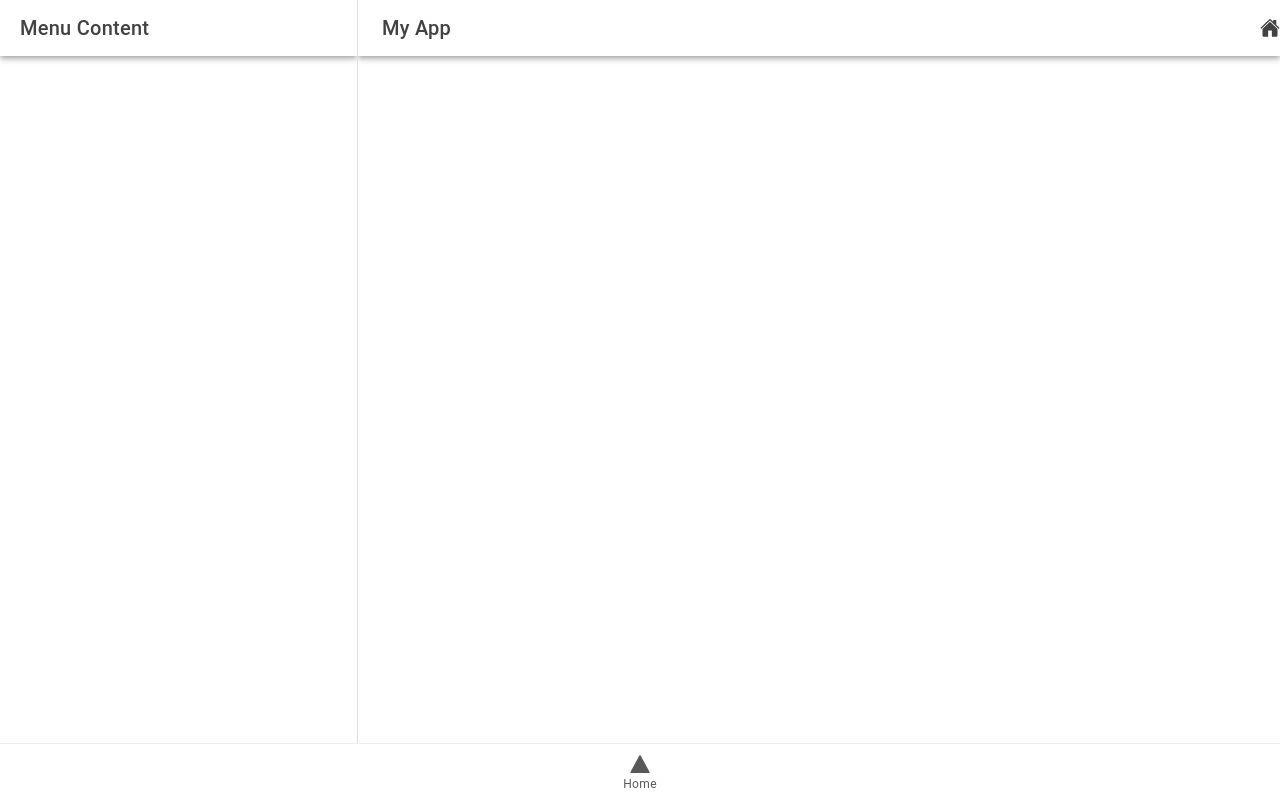
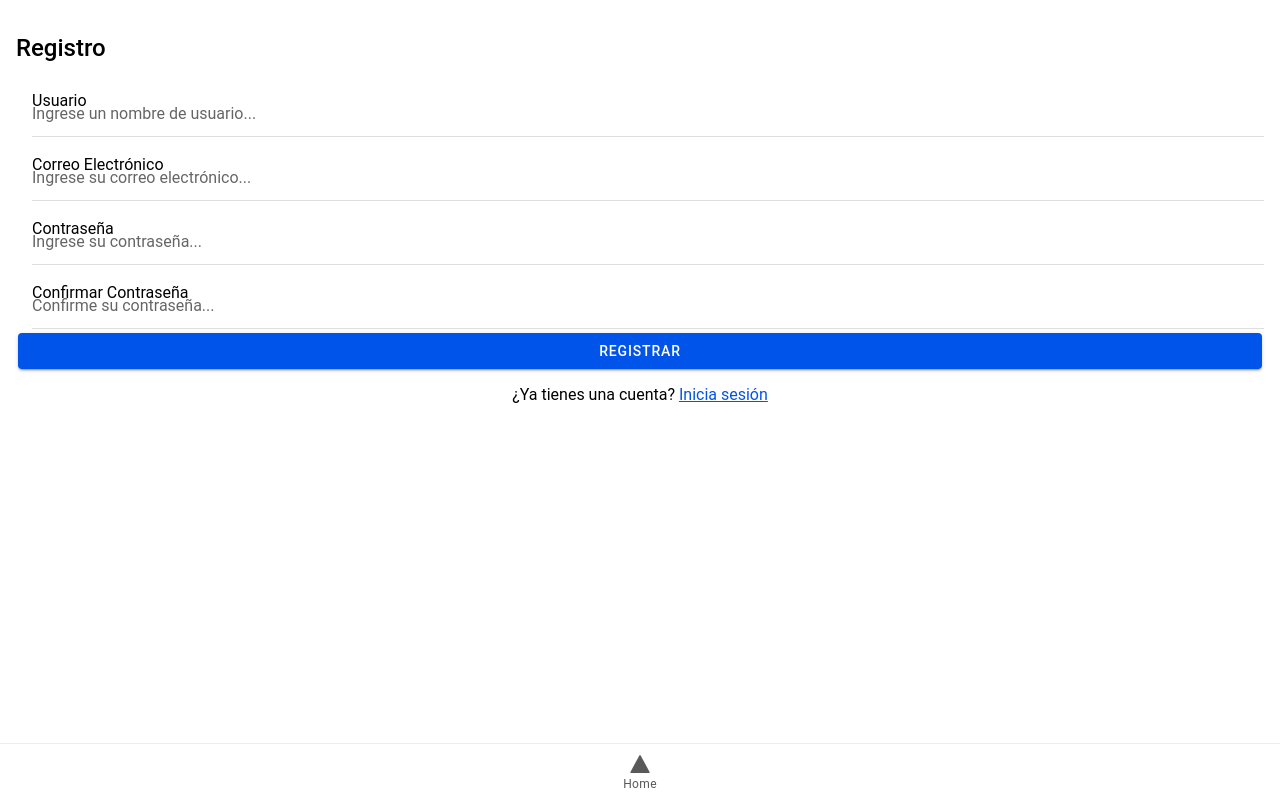
Before and after one commit to matiman-gangsta/aplicaciones-moviles, a React (Vite) app: page /register in a window 1280 px wide. Built offline with nearby package versions, Linux system fonts and the light colour scheme.

Commit message:
historial (bug) y login/register funcional

```diff
--- a/src/App.tsx
+++ b/src/App.tsx
@@ -18,6 +18,7 @@ import RegistroPersonal from './pages/registropersonal';
 import Recomendaciones from './pages/recomendaciones';
 import Explicaciones from './pages/explicaciones';
 import Login from './pages/login';
+import Register from "./pages/register"
 import feedback from './pages/feedback';
 import HistorialEvaluaciones from './pages/historial';
 import Example from './components/Menu';
@@ -92,6 +93,7 @@ const App: React.FC = () => {
               <Route path="/recomendaciones" component={Recomendaciones} exact={true} />
               <Route path="/explicaciones" component={Explicaciones} exact={true} />
               <Route path="/login" component={Login} exact={true} />
+              <Route path="/register" component={Register} exact={true} />
               <Route path="/listadopruebas/prueba-1" component={ejercicios} exact={true} />
               <Route path="/feedback" component={feedback} exact={true} />
               <Route path="/historial" component={HistorialEvaluaciones} exact={true} />
--- a/src/pages/login.tsx
+++ b/src/pages/login.tsx
@@ -1,14 +1,29 @@
 import React, { useState } from 'react';
-import { IonPage, IonContent, IonInput, IonButton, IonItem, IonLabel, IonText } from '@ionic/react';
+import { IonPage, IonContent, IonInput, IonButton, IonItem, IonLabel, IonText, IonToast } from '@ionic/react';
+import axios from 'axios'; // Asegúrate de instalar axios: npm install axios
 import './login.css';
 
 const Login: React.FC = () => {
   const [username, setUsername] = useState<string>('');
   const [password, setPassword] = useState<string>('');
+  const [showToast, setShowToast] = useState<boolean>(false);
+  const [toastMessage, setToastMessage] = useState<string>('');
 
-  const handleLogin = () => {
-    console.log('Username:', username);
-    console.log('Password:', password);
+  const handleLogin = async () => {
+    try {
+      const response = await axios.post('http://tu-backend.com/api/login', { username, password });
+
+      if (response.data.token) {
+        // Guardar el token en el almacenamiento local (localStorage o sessionStorage)
+        localStorage.setItem('authToken', response.data.token);
+        // Redirigir a la página principal (ajusta la ruta según tu aplicación)
+        window.location.href = '/tab1';
+      }
+    } catch (error) {
+      console.error('Error al hacer login:', error);
+      setToastMessage('Usuario o contraseña incorrectos');
+      setShowToast(true);
+    }
   };
 
   return (
@@ -36,13 +51,20 @@ const Login: React.FC = () => {
             />
           </IonItem>
 
-          <IonButton expand="block" onClick={handleLogin} routerLink='/tab1'>
+          <IonButton expand="block" onClick={handleLogin}>
             Ingresar
           </IonButton>
 
           <IonText className="ion-text-center">
             <p>Aun no tienes una cuenta? <a href="/register">Regístrate</a></p>
           </IonText>
+
+          <IonToast
+            isOpen={showToast}
+            onDidDismiss={() => setShowToast(false)}
+            message={toastMessage}
+            duration={2000}
+          />
         </div>
       </IonContent>
     </IonPage>
--- a/src/pages/register.tsx
+++ b/src/pages/register.tsx
@@ -1 +1,120 @@
-/* Por realizar */
+import React, { useState } from 'react';
+import { IonPage, IonContent, IonInput, IonButton, IonItem, IonLabel, IonText, IonToast } from '@ionic/react';
+import axios from 'axios';
+import './login.css';
+
+const Register: React.FC = () => {
+  const [username, setUsername] = useState<string>('');
+  const [password, setPassword] = useState<string>('');
+  const [confirmPassword, setConfirmPassword] = useState<string>('');
+  const [email, setEmail] = useState<string>('');
+  const [showToast, setShowToast] = useState<boolean>(false);
+  const [toastMessage, setToastMessage] = useState<string>('');
+
+  const handleRegister = async () => {
+    // Validar que las contraseñas coincidan
+    console.log('Password:', password);
+    console.log('Confirm Password:', confirmPassword);
+    if (password.trim() !== confirmPassword.trim()) {
+        setToastMessage('Las contraseñas no coinciden');
+        setShowToast(true);
+        return;
+      }
+
+    // Validar campos vacíos
+    if (!username || !password || !email) {
+      setToastMessage('Por favor, completa todos los campos');
+      setShowToast(true);
+      return;
+    }
+
+    try {
+      // Enviar los datos al backend para registrar al nuevo usuario
+      const response = await axios.post('http://tu-backend.com/api/register', {
+        username,
+        password,
+        email,
+      });
+
+      if (response.status === 201) {
+        setToastMessage('Usuario registrado con éxito');
+        setShowToast(true);
+        // Redirigir al login
+        window.location.href = '/login';
+      }
+    } catch (error) {
+      console.error('Error al registrar el usuario:', error);
+      setToastMessage('Error al registrar el usuario');
+      setShowToast(true);
+    }
+  };
+
+  return (
+    <IonPage>
+      <IonContent className="ion-padding login-content">
+        <div className="login-container">
+          <h2 className="login-title">Registro</h2>
+          <IonItem>
+            <IonLabel position="floating">Usuario</IonLabel>
+            <IonInput
+              type="text"
+              value={username}
+              placeholder="Ingrese un nombre de usuario..."
+              onIonChange={(e: CustomEvent) => setUsername(e.detail.value!)}
+            />
+          </IonItem>
+
+          <IonItem>
+            <IonLabel position="floating">Correo Electrónico</IonLabel>
+            <IonInput
+              type="email"
+              value={email}
+              placeholder="Ingrese su correo electrónico..."
+              onIonChange={(e: CustomEvent) => setEmail(e.detail.value!)}
+            />
+          </IonItem>
+
+          <IonItem>
+            <IonLabel position="floating">Contraseña</IonLabel>
+            <IonInput
+              type="password"
+              value={password}
+              placeholder="Ingrese su contraseña..."
+              onIonChange={(e: CustomEvent) => setPassword(e.detail.value!)}
+            />
+          </IonItem>
+
+          <IonItem>
+  <IonLabel position="floating">Confirmar Contraseña</IonLabel>
+  <IonInput
+    type="password"
+    value={confirmPassword}  // El valor debe estar vinculado al estado confirmPassword
+    placeholder="Confirme su contraseña..."
+    onIonChange={(e: CustomEvent) => {
+      setConfirmPassword(e.detail.value!);  // Actualiza el estado al primer intento
+    }}
+  />
+</IonItem>
+
+
+          <IonButton expand="block" onClick={handleRegister}>
+            Registrar
+          </IonButton>
+
+          <IonText className="ion-text-center">
+            <p>¿Ya tienes una cuenta? <a href="/login">Inicia sesión</a></p>
+          </IonText>
+
+          <IonToast
+            isOpen={showToast}
+            onDidDismiss={() => setShowToast(false)}
+            message={toastMessage}
+            duration={2000}
+          />
+        </div>
+      </IonContent>
+    </IonPage>
+  );
+};
+
+export default Register;
```
